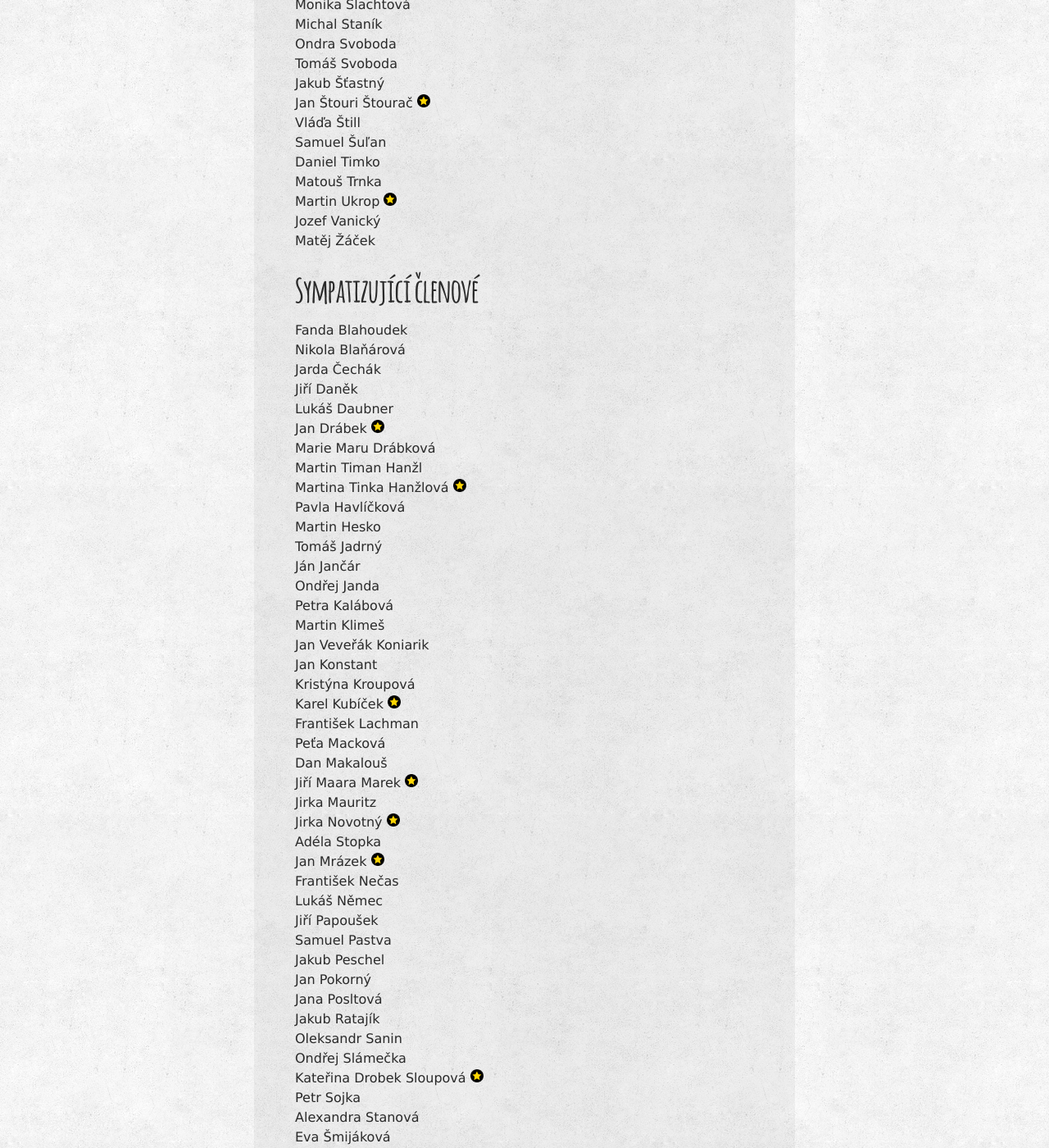
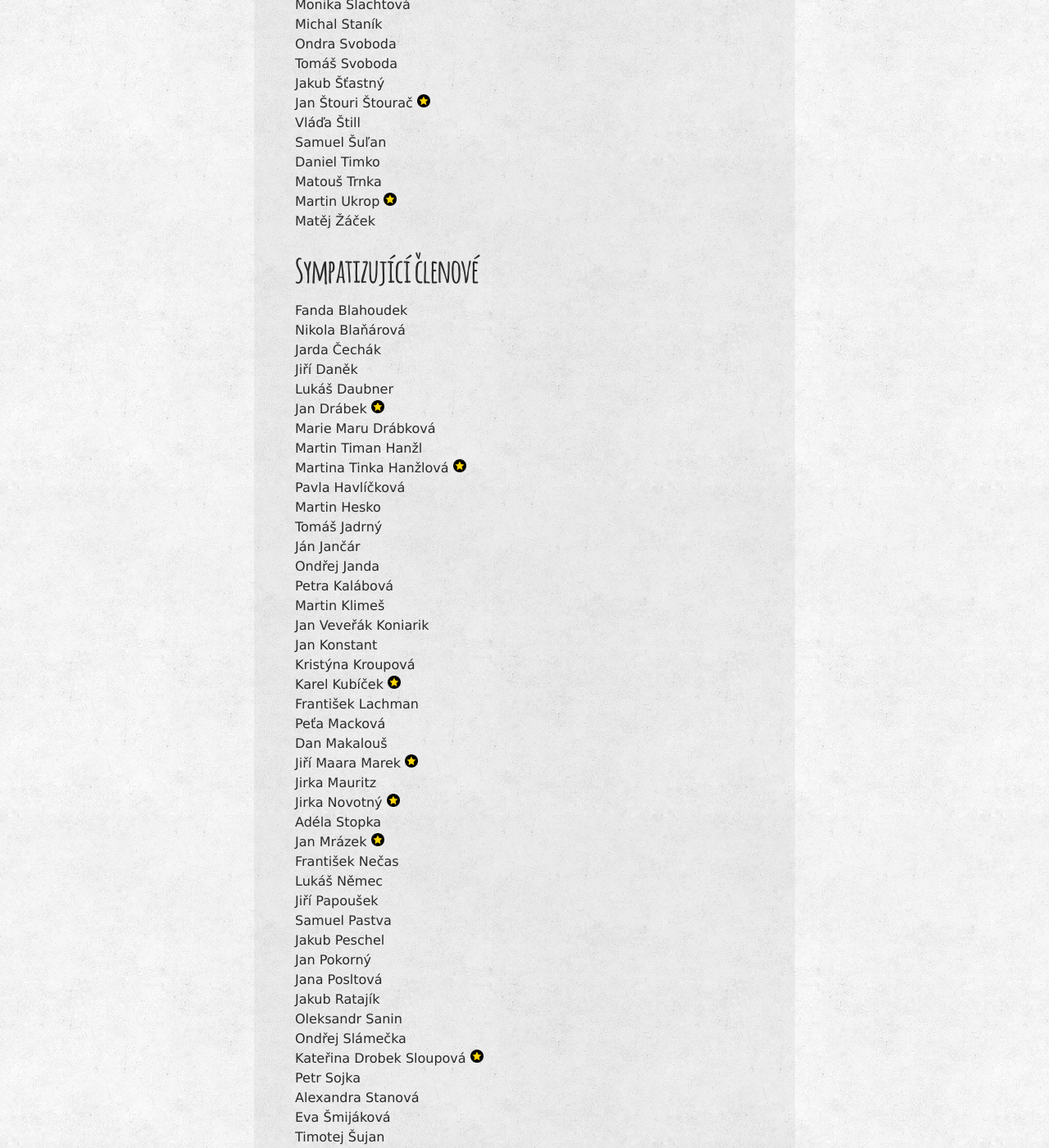
Before and after one commit to zverinec/zverinec-web, a Jekyll site: the page built from _pages/members.md, in a window 1280 px wide and 1400 px high, scrolled down 1607 px. Shown: the whole window at 82% size. Built offline with Jekyll 4.4.1, drawn with Linux system fonts in a browser that asks for light colours; comment, search, counter and statistics services are not loaded.

Commit message:
Move member to sympathizing

```diff
--- a/_pages/members.md
+++ b/_pages/members.md
@@ -62,7 +62,6 @@ Samuel Šuľan<br/>
 Daniel Timko<br/>
 Matouš Trnka<br/>
 Martin Ukrop <img src="img/rad.png" class="rad" title="Řád přítele severské zvěře za organizaci FIORDu a InterSoBa" /><br/>
-Jozef Vanický<br/>
 Matěj Žáček<br/>
 
 
```
Also changed, not shown: other parts of _pages/members.md (+1 -0 lines).
